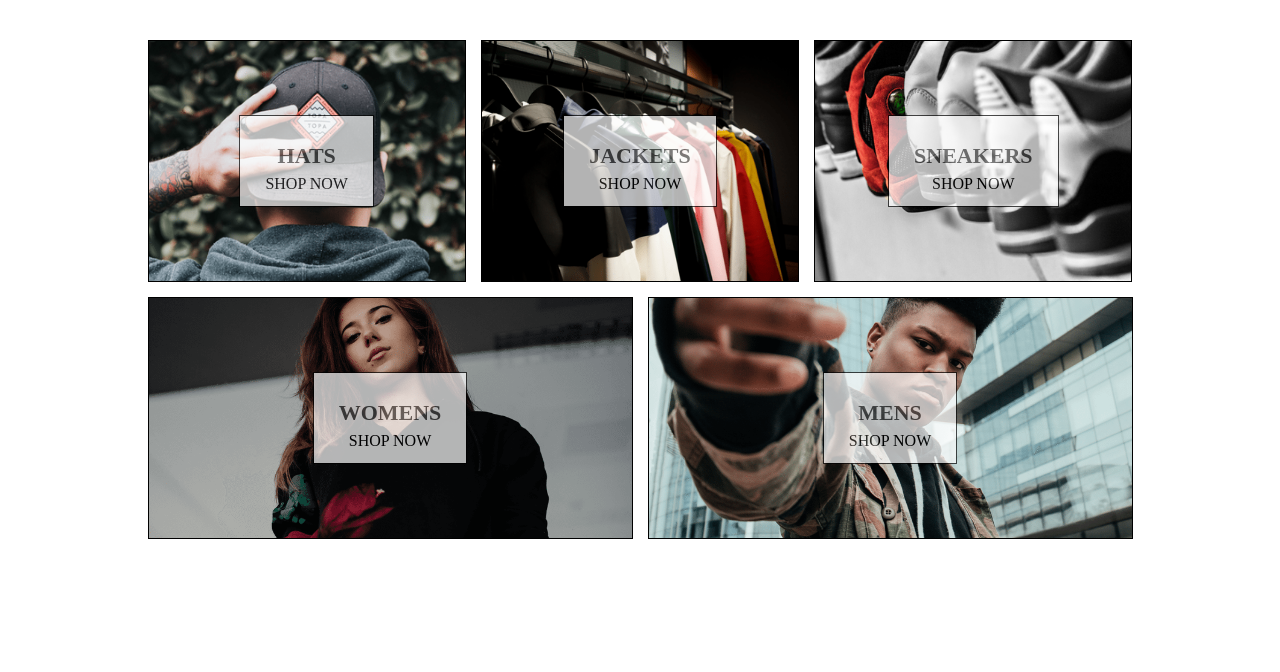
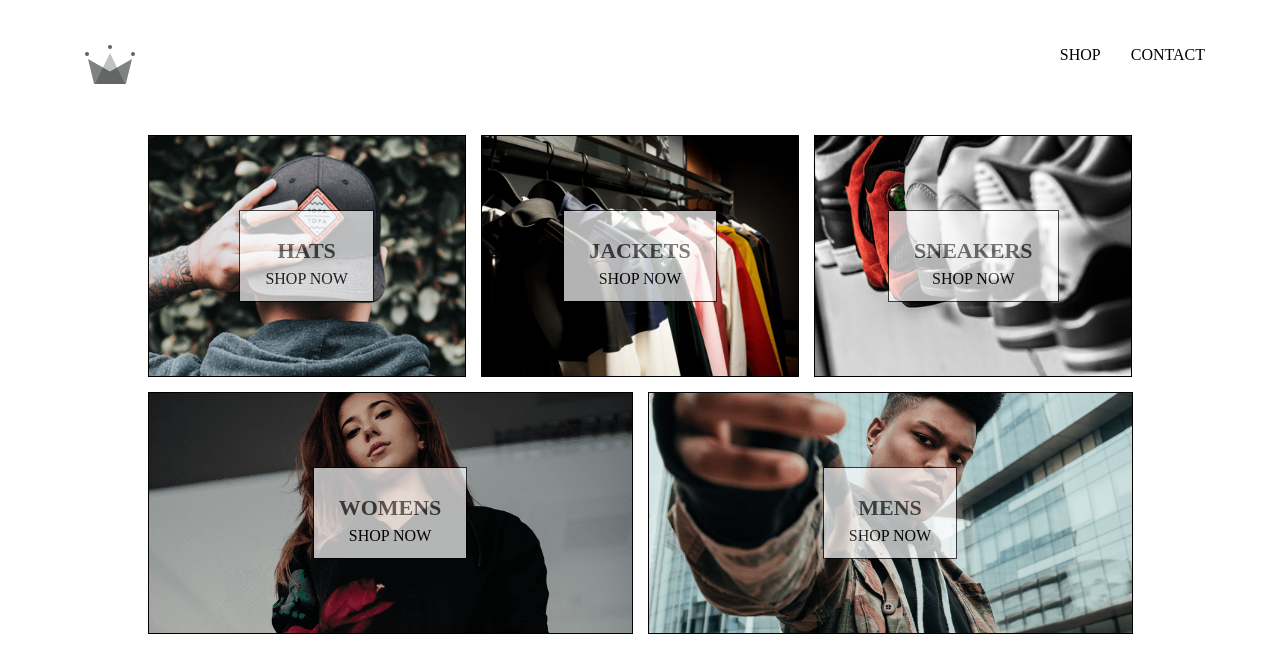
Before and after one commit to olein/crwn-clothing, a React (Create React App) app: page / in a window 1280 px wide. Shown: the top 672 px of the page. Built offline with nearby package versions, Linux system fonts and the light colour scheme.

Commit message:
add header

```diff
--- a/src/App.css
+++ b/src/App.css
@@ -12,3 +12,8 @@
     font-size: 72px;
     color: #0ccac4;
   }
+
+  a {
+    text-decoration: none;
+    color: black;
+  }
--- a/src/App.js
+++ b/src/App.js
@@ -2,12 +2,13 @@
 import HomePage from './pages/homepage/homepage.component';
 import ShopPage from './pages/shop/shop.component';
 import {Switch, Route} from 'react-router-dom';
-
+import Header from './components/header/header.component';
 
 function App() {
   return (
     <div>
       {/* <HomePage /> */}
+      <Header />
       <Switch>
       <Route exact path='/' component={HomePage} />
       <Route path='/shop' component={ShopPage} />
--- /dev/null
+++ b/src/components/header/header.component.jsx
@@ -0,0 +1,19 @@
+import './header.styles.scss';
+import {Link} from 'react-router-dom';
+import { ReactComponent as Logo } from '../../assets/crown.svg';
+
+
+function Header() {
+  return (
+       <div className="header">
+           <Link className="logo-container" to="/"><Logo className="logo" /></Link>
+            <div className="options">
+                <Link to="/shop" className="option">SHOP</Link>
+                <Link to="/shop" className="option">CONTACT</Link>
+            </div>
+
+        </div>
+  );
+}
+
+export default Header;
--- /dev/null
+++ b/src/components/header/header.styles.scss
@@ -0,0 +1,25 @@
+.header {
+  height: 70px;
+  width: 100%;
+  display: flex;
+  justify-content: space-between;
+  margin-bottom: 25px;
+
+  .logo-container {
+    height: 100%;
+    width: 70px;
+    padding: 25px;
+  }
+
+  .options {
+    width: 50%;
+    height: 100%;
+    display: flex;
+    align-items: center;
+    justify-content: flex-end;
+
+    .option {
+      padding: 10px 15px;
+    }
+  }
+}
```
Also changed, not shown: src/assets/crown.svg (added).
